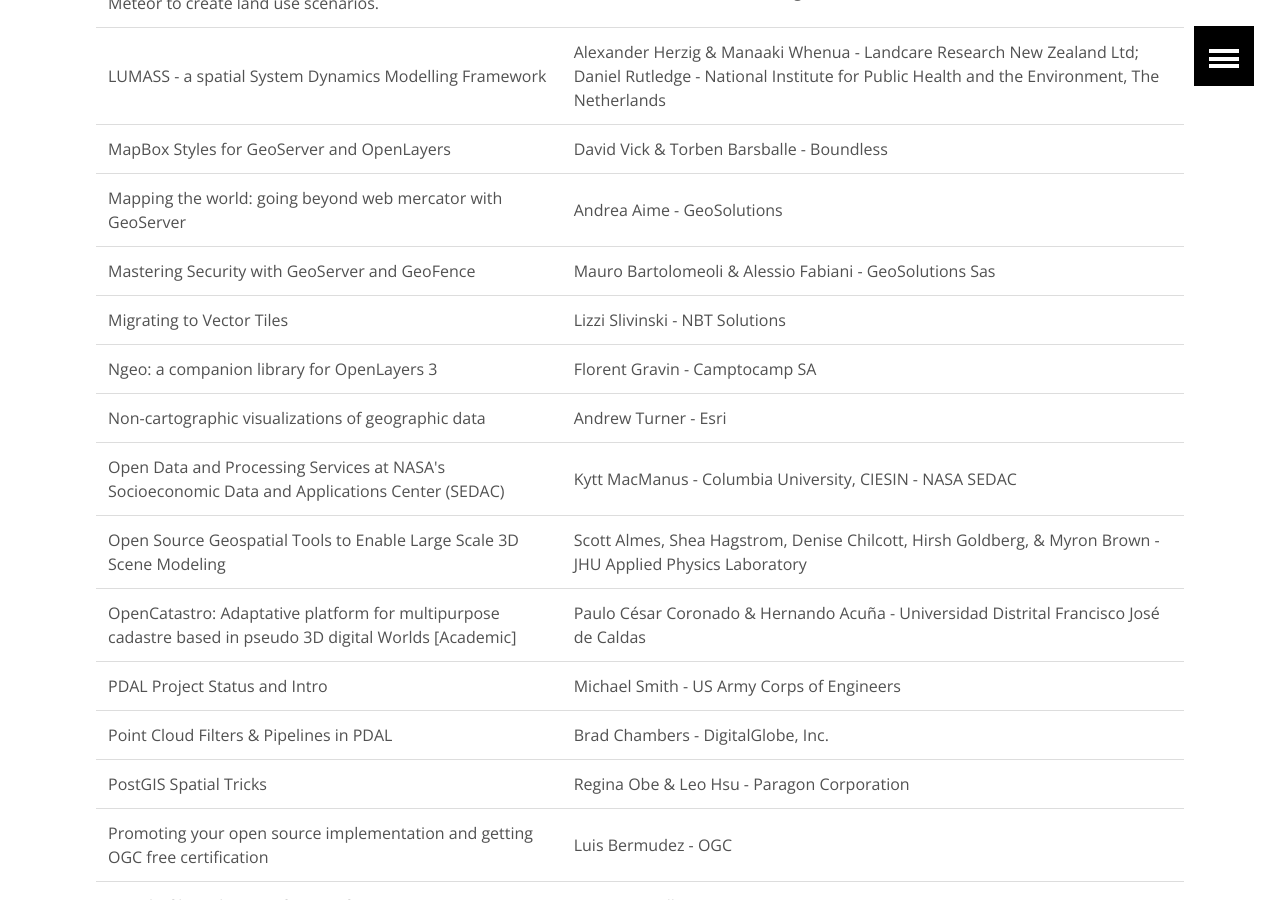
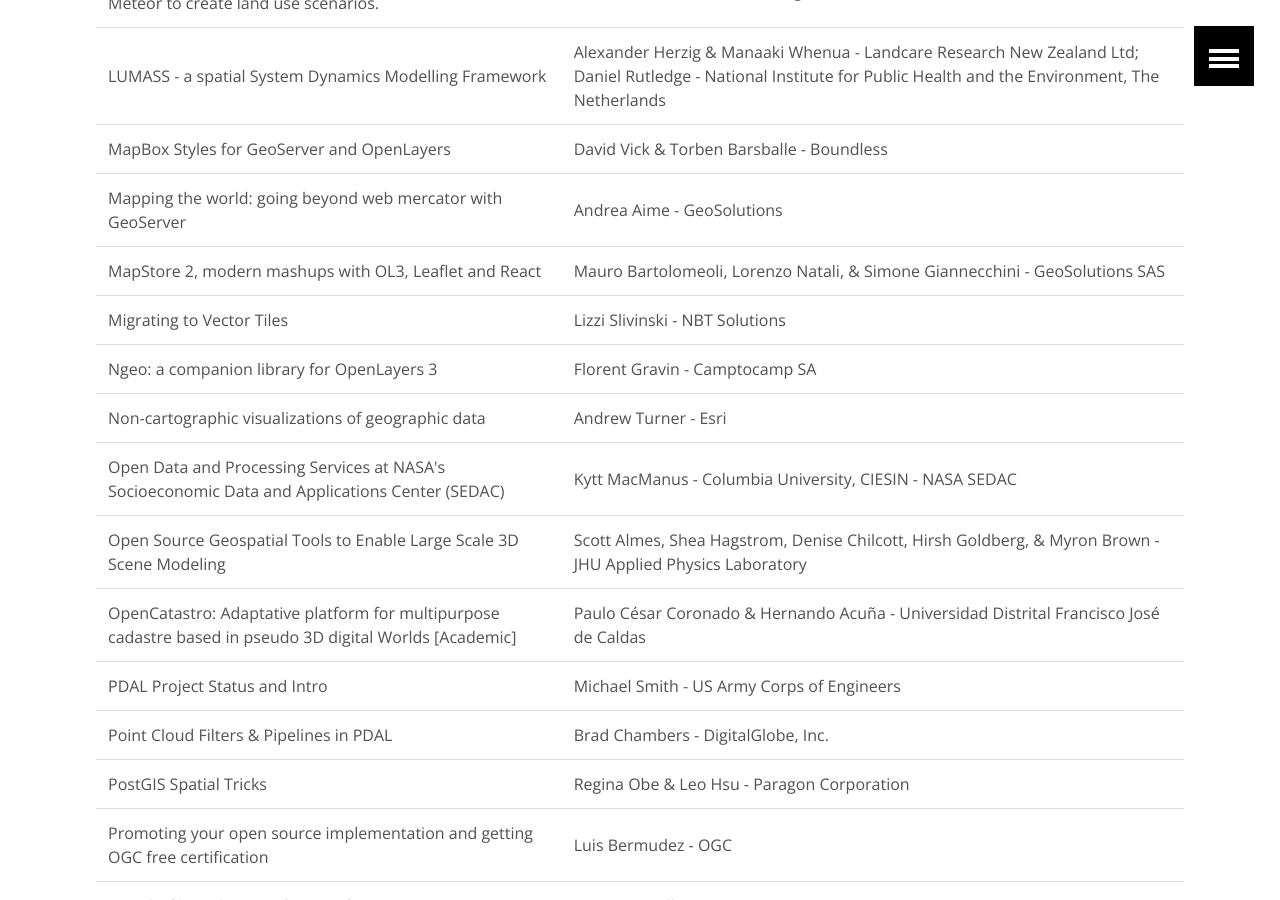
Before and after one commit to AvidGeo/foss4g2017-dev, a Jekyll site: the page built from accepted-presentations/index.html, in a window 1280 px wide and 900 px high, scrolled down 5413 px. Built offline with Jekyll 4.4.1, drawn with Linux system fonts in a browser that asks for light colours.

Commit message:
swap presentation

```diff
--- a/accepted-presentations/index.html
+++ b/accepted-presentations/index.html
@@ -99,7 +99,7 @@
     <tr><td>LUMASS - a spatial System Dynamics Modelling Framework</td><td>Alexander Herzig &amp; Manaaki Whenua - Landcare Research New Zealand Ltd; Daniel Rutledge - National Institute for Public Health and the Environment, The Netherlands</td></tr>
     <tr><td>MapBox Styles for GeoServer and OpenLayers</td><td>David Vick &amp; Torben Barsballe - Boundless</td></tr>
     <tr><td>Mapping the world: going beyond web mercator with GeoServer</td><td>Andrea Aime - GeoSolutions</td></tr>
-    <tr><td>Mastering Security with GeoServer and GeoFence</td><td>Mauro Bartolomeoli &amp; Alessio Fabiani - GeoSolutions Sas</td></tr>
+    <tr><td>MapStore 2, modern mashups with OL3, Leaflet and React</td><td>Mauro Bartolomeoli, Lorenzo Natali, &amp; Simone Giannecchini - GeoSolutions SAS</td></tr>
     <tr><td>Migrating to Vector Tiles</td><td>Lizzi Slivinski - NBT Solutions</td></tr>
     <tr><td>Ngeo: a companion library for OpenLayers 3</td><td>Florent Gravin - Camptocamp SA</td></tr>
     <tr><td>Non-cartographic visualizations of geographic data</td><td>Andrew Turner - Esri </td></tr>
```
